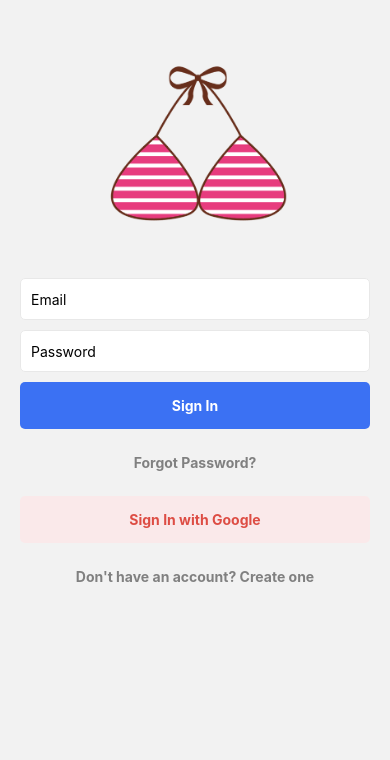
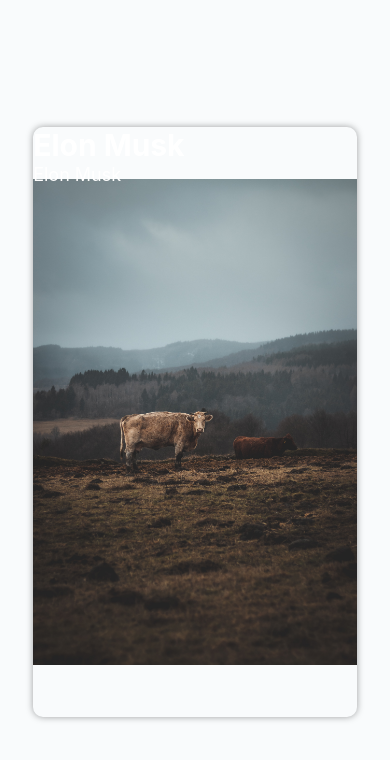
Before and after one commit to khademmilad/D_App, a React Native app in the folder frontend/: screen / in a window 390 px wide. Shown: the top 760 px of the page. Built offline with nearby package versions, Linux system fonts and the light colour scheme.

Commit message:
added title and bio on card

```diff
--- a/frontend/App.js
+++ b/frontend/App.js
@@ -1,11 +1,12 @@
 import { StyleSheet, Text, View } from 'react-native';
 import Navigation from './src/navigation';
-
+import Swipe from './src/screens/Swipe/Swipe';
 
 export default function App() {
   return (
     <View style={styles.root}>
-      <Navigation />
+      {/* <Navigation /> */}
+      <Swipe />
     </View>
   );
 }
--- a/frontend/src/screens/Swipe/Swipe.js
+++ b/frontend/src/screens/Swipe/Swipe.js
@@ -1,4 +1,4 @@
-import { View, Text, StyleSheet, Image } from 'react-native'
+import { View, Text, StyleSheet, Image, ImageBackground } from 'react-native'
 import React from 'react'
 import ImageSwipe from '../../../assets/images/swipe.jpg'
 
@@ -7,7 +7,10 @@ const Swipe = () => {
   return (
     <View style={styles.root}>
       <View style={styles.card}>
-        <Image source={ImageSwipe} style={[styles.image]} resizeMode='contain' />
+        <ImageBackground source={ImageSwipe} style={[styles.image]} resizeMode='contain'>
+          <Text style={styles.name}>Elon Musk</Text>
+          <Text style={styles.bio}>Elon Musk</Text>
+        </ImageBackground>
       </View>
     </View>
   )
@@ -37,6 +40,17 @@ const styles = StyleSheet.create({
     width: '100%',
     height: '100%',
     borderRadius: 10,
+    overflow: 'hidden'
+  },
+  name: {
+    fontSize: 30,
+    color: 'white',
+    fontWeight: 'bold'
+  },
+  bio: {
+    fontSize: 18,
+    color: 'white',
+    lineHeight: 24,
   }
 })
 
```
